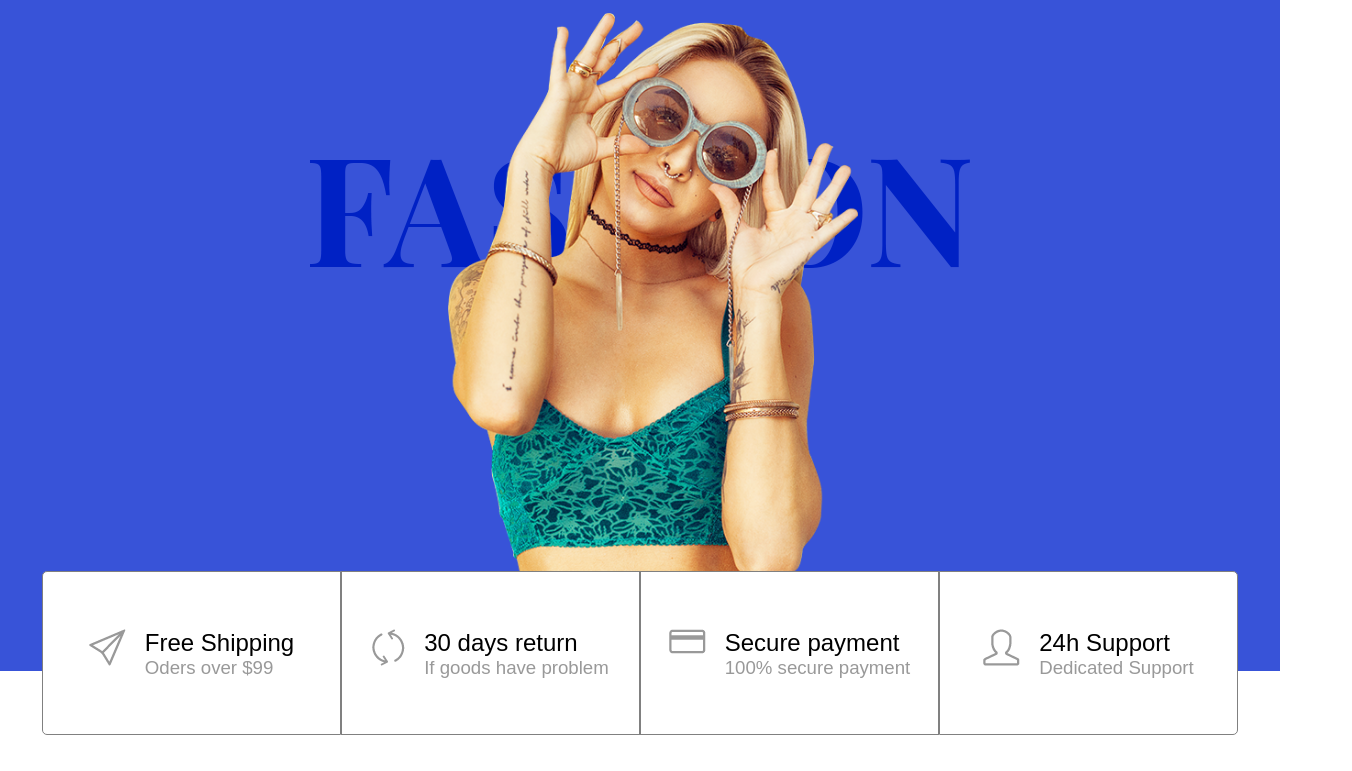
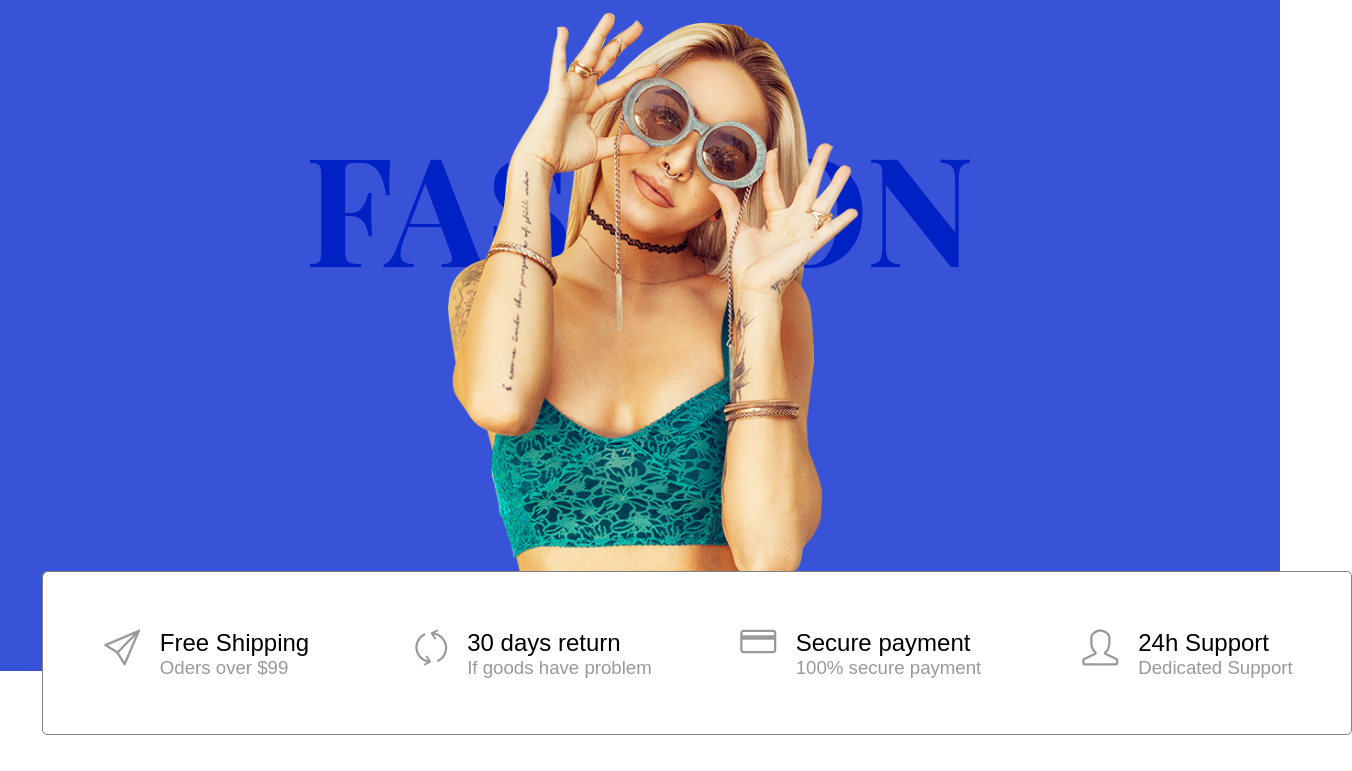
Before and after one commit to titoan/bepro-temp, a plain HTML site: page index.html in a window 1280 px wide. Shown: the part 97-868 px from the top of the page, 1352 px wide, since content can reach past the window. Drawn offline with Linux system fonts and the light colour scheme.

Commit message:
border wrap for advances block

```diff
--- a/css/style.css
+++ b/css/style.css
@@ -80,10 +80,19 @@ header{
     margin-right:19px;
 }
 
+.border-wrap{
+    display: flex;
+    border: 1px solid grey;
+    border-top-left-radius: 5px;
+    border-bottom-left-radius: 5px;
+    border-top-right-radius: 5px;
+    border-bottom-right-radius: 5px;
+}
+
 .advances-item{
     display: flex;
     padding: 57px 0 56px 0;
-    border: 1px solid grey;
+    /* border: 1px solid grey; */
     /* border-radius: 5px; */
     width: 327px;
     justify-content: center;
--- a/index.html
+++ b/index.html
@@ -39,9 +39,12 @@
             <img src="img/image@1X (1).png" class="header-main-img" alt="">
     </header>
 
-<!-- TODO: Девушка по центру и преимущества - ОДИН БЛОК PISITION ABSOLUTE!!!! -->
+ <!--Бордеры второго блока: блок обертка с бордерами по контуру
+          -->
 
     <section class="advances">
+        <div class="border-wrap">
+
             <div class="advances-item">
                 <div class="wrap">
                     <img src="img/@1X.png" alt="" class="advances-icon">
@@ -78,9 +81,12 @@
                     <p class="item-text">Dedicated Support</p>
                 </div>
             </div>
+        </div>
     </section>
 
-    <!-- TODO: Девушка по центру и преимущества - ОДИН БЛОК PISITION ABSOLUTE!!!! -->
+    <!--Бордеры второго блока
+
+            -->
 
     <section class="goods">
         <div class="goods-4-in-row">
@@ -157,7 +163,9 @@
                         <h2>Flecked cotton-blend</h2>
                         <p>$175.00 USD</p>
             </div>
-
+            <!--Бордеры второго блока
+                Девушка и второй блок целый элемент. position:absolute;
+            -->
         </div>
     </section>
 
```
Lines whose indentation alone changed are shown as unchanged.
